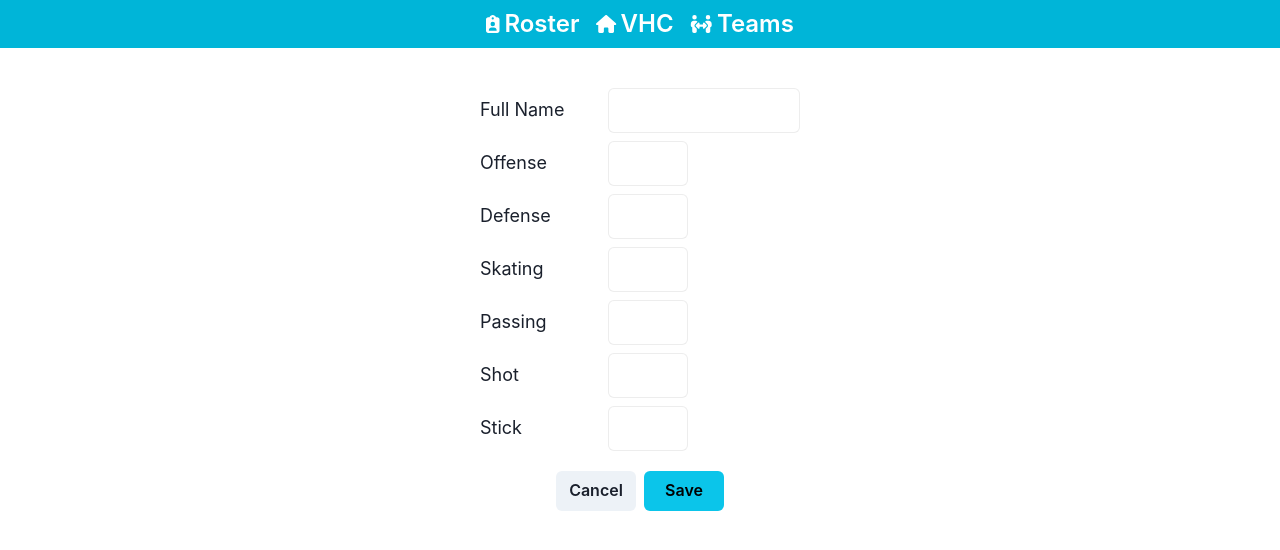
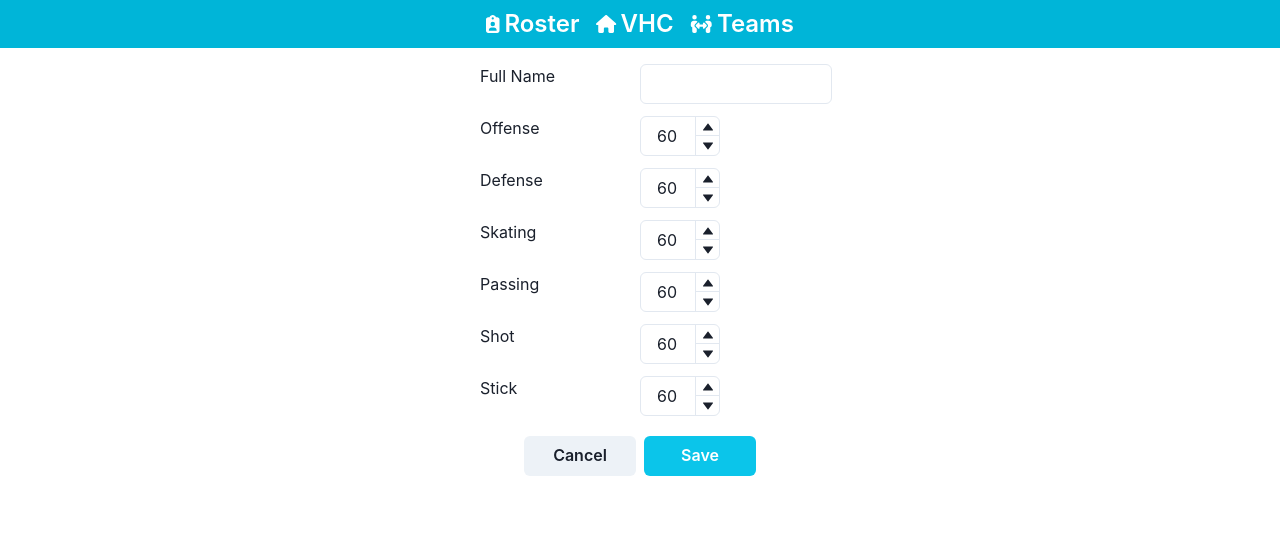
Before and after one commit to danieldickson89/vhc-app, a Next.js app: page /players/newPlayer in a window 1280 px wide. Shown: the top 550 px of the page. Built offline with nearby package versions, Linux system fonts and the light colour scheme.

Commit message:
make roster table scrollable

```diff
--- a/components/player/playerDetails.tsx
+++ b/components/player/playerDetails.tsx
@@ -3,7 +3,19 @@ import Toolbar from "../../components/toolbar/toolbar";
 import Link from "next/link";
 import { useState } from "react";
 import { useRouter } from "next/router";
-import { Button, HStack } from "@chakra-ui/react";
+import {
+  Button,
+  HStack,
+  Input,
+  NumberInput,
+  NumberInputField,
+  NumberInputStepper,
+  NumberIncrementStepper,
+  NumberDecrementStepper,
+  SimpleGrid,
+  Container,
+  VStack,
+} from "@chakra-ui/react";
 
 export default function PlayerDetails({
   player,
@@ -17,22 +29,12 @@ export default function PlayerDetails({
   const router = useRouter();
 
   let [currName, setName] = useState<string>(isNew ? "" : player.name);
-  let [currOffense, setOffense] = useState<number | null>(
-    isNew ? null : player.offense
-  );
-  let [currDefense, setDefense] = useState<number | null>(
-    isNew ? null : player.defense
-  );
-  let [currSkating, setSkating] = useState<number | null>(
-    isNew ? null : player.skating
-  );
-  let [currPassing, setPassing] = useState<number | null>(
-    isNew ? null : player.passing
-  );
-  let [currShot, setShot] = useState<number | null>(isNew ? null : player.shot);
-  let [currStick, setStick] = useState<number | null>(
-    isNew ? null : player.stick
-  );
+  let [currOffense, setOffense] = useState<number>(isNew ? 60 : player.offense);
+  let [currDefense, setDefense] = useState<number>(isNew ? 60 : player.defense);
+  let [currSkating, setSkating] = useState<number>(isNew ? 60 : player.skating);
+  let [currPassing, setPassing] = useState<number>(isNew ? 60 : player.passing);
+  let [currShot, setShot] = useState<number>(isNew ? 60 : player.shot);
+  let [currStick, setStick] = useState<number>(isNew ? 60 : player.stick);
 
   async function savePlayer() {
     const currPlayer = {
@@ -70,106 +72,121 @@ export default function PlayerDetails({
   }
 
   return (
-    <div className={utilStyles.container}>
-      <Toolbar></Toolbar>
-      <div className={utilStyles.navbarSpacer}></div>
-      <div className={utilStyles.myForm}>
-        <div className={utilStyles.myFormRow}>
-          <label className={utilStyles.myLabel}>Full Name </label>
-          <input
-            className={`${utilStyles.myInput} ${utilStyles.myTextInput}`}
-            name="fullName"
+    <Container>
+      <VStack>
+        <SimpleGrid w="20em" mt="4em" columns={2} spacingY={3}>
+          <label>Full Name </label>
+          <Input
+            w="12em"
             defaultValue={currName}
             onChange={(e) => setName(e.target.value)}
           />
-        </div>
-        <div className={utilStyles.myFormRow}>
-          <label className={utilStyles.myLabel}>Offense </label>
-          <input
-            className={`${utilStyles.myInput} ${utilStyles.myNumberInput}`}
-            name="offense"
-            defaultValue={currOffense?.toString()}
-            type="number"
-            min="0"
-            max="100"
-            onChange={(e) => setOffense(+e.target.value)}
-          />
-        </div>
-        <div className={utilStyles.myFormRow}>
-          <label className={utilStyles.myLabel}>Defense </label>
-          <input
-            className={`${utilStyles.myInput} ${utilStyles.myNumberInput}`}
-            name="defense"
-            defaultValue={currDefense?.toString()}
-            type="number"
-            min="0"
-            max="100"
-            onChange={(e) => setDefense(+e.target.value)}
-          />
-        </div>
-        <div className={utilStyles.myFormRow}>
-          <label className={utilStyles.myLabel}>Skating </label>
-          <input
-            className={`${utilStyles.myInput} ${utilStyles.myNumberInput}`}
-            name="skating"
-            defaultValue={currSkating?.toString()}
-            type="number"
-            min="0"
-            max="100"
-            onChange={(e) => setSkating(+e.target.value)}
-          />
-        </div>
-        <div className={utilStyles.myFormRow}>
-          <label className={utilStyles.myLabel}>Passing </label>
-          <input
-            className={`${utilStyles.myInput} ${utilStyles.myNumberInput}`}
-            name="passing"
-            defaultValue={currPassing?.toString()}
-            type="number"
-            min="0"
-            max="100"
-            onChange={(e) => setPassing(+e.target.value)}
-          />
-        </div>
-        <div className={utilStyles.myFormRow}>
-          <label className={utilStyles.myLabel}>Shot </label>
-          <input
-            className={`${utilStyles.myInput} ${utilStyles.myNumberInput}`}
-            name="shot"
-            defaultValue={currShot?.toString()}
-            type="number"
-            min="0"
-            max="100"
-            onChange={(e) => setShot(+e.target.value)}
-          />
-        </div>
-        <div className={utilStyles.myFormRow}>
-          <label className={utilStyles.myLabel}>Stick </label>
-          <input
-            className={`${utilStyles.myInput} ${utilStyles.myNumberInput}`}
-            name="stick"
-            defaultValue={currStick?.toString()}
-            type="number"
-            min="0"
-            max="100"
-            onChange={(e) => setStick(+e.target.value)}
-          />
-        </div>
+          <label>Offense </label>
+          <NumberInput
+            defaultValue={currOffense}
+            size="md"
+            maxW={20}
+            min={0}
+            max={100}
+            onChange={(valueString) => setOffense(+valueString)}
+          >
+            <NumberInputField />
+            <NumberInputStepper>
+              <NumberIncrementStepper />
+              <NumberDecrementStepper />
+            </NumberInputStepper>
+          </NumberInput>
+          <label>Defense </label>
+          <NumberInput
+            defaultValue={currDefense}
+            size="md"
+            maxW={20}
+            min={0}
+            max={100}
+            onChange={(valueString) => setDefense(+valueString)}
+          >
+            <NumberInputField />
+            <NumberInputStepper>
+              <NumberIncrementStepper />
+              <NumberDecrementStepper />
+            </NumberInputStepper>
+          </NumberInput>
+          <label>Skating </label>
+          <NumberInput
+            defaultValue={currSkating}
+            size="md"
+            maxW={20}
+            min={0}
+            max={100}
+            onChange={(valueString) => setSkating(+valueString)}
+          >
+            <NumberInputField />
+            <NumberInputStepper>
+              <NumberIncrementStepper />
+              <NumberDecrementStepper />
+            </NumberInputStepper>
+          </NumberInput>
+          <label>Passing </label>
+          <NumberInput
+            defaultValue={currPassing}
+            size="md"
+            maxW={20}
+            min={0}
+            max={100}
+            onChange={(valueString) => setPassing(+valueString)}
+          >
+            <NumberInputField />
+            <NumberInputStepper>
+              <NumberIncrementStepper />
+              <NumberDecrementStepper />
+            </NumberInputStepper>
+          </NumberInput>
+          <label>Shot </label>
+          <NumberInput
+            defaultValue={currShot}
+            size="md"
+            maxW={20}
+            min={0}
+            max={100}
+            onChange={(valueString) => setShot(+valueString)}
+          >
+            <NumberInputField />
+            <NumberInputStepper>
+              <NumberIncrementStepper />
+              <NumberDecrementStepper />
+            </NumberInputStepper>
+          </NumberInput>
+          <label>Stick </label>
+          <NumberInput
+            defaultValue={currStick}
+            size="md"
+            maxW={20}
+            min={0}
+            max={100}
+            onChange={(valueString) => setStick(+valueString)}
+          >
+            <NumberInputField />
+            <NumberInputStepper>
+              <NumberIncrementStepper />
+              <NumberDecrementStepper />
+            </NumberInputStepper>
+          </NumberInput>
+        </SimpleGrid>
+      </VStack>
       <HStack mt="5" justify="center">
-          <Button w="5em" colorScheme="gray">
+        <Button w="7em" colorScheme="gray">
           <Link href={`/players/roster`}>Cancel</Link>
         </Button>
         {!isNew ? (
-            <Button w="5em" colorScheme="red" onClick={deletePlayer}>
+          <Button w="7em" colorScheme="red" onClick={deletePlayer}>
             Delete
           </Button>
         ) : null}
 
-          <Button w="5em" colorScheme="cyan" onClick={savePlayer}>
+        <Button w="7em" colorScheme="cyan" textColor="white" onClick={savePlayer}>
           Save
         </Button>
       </HStack>
-      </div>
-    </div>
+    </Container>
   );
 }
```
Also changed, not shown: components/table/rosterTable.tsx (+11 -4 lines), components/table/table.module.css (deleted). Lines whose indentation alone changed are shown as unchanged.
